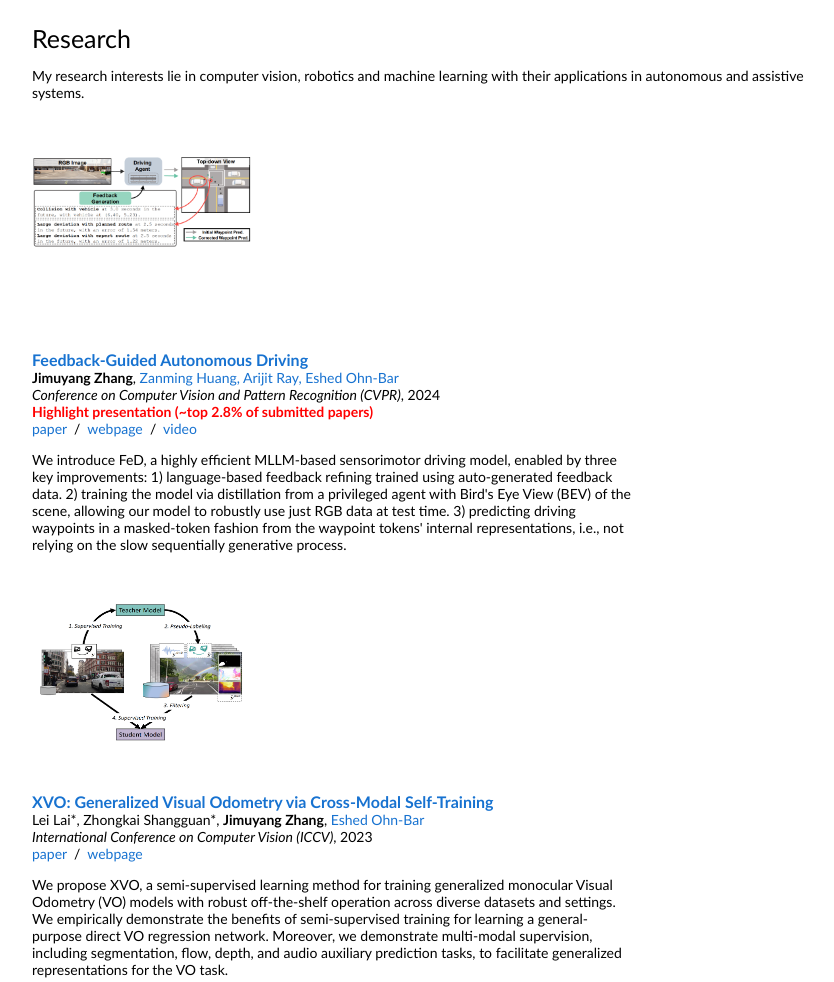
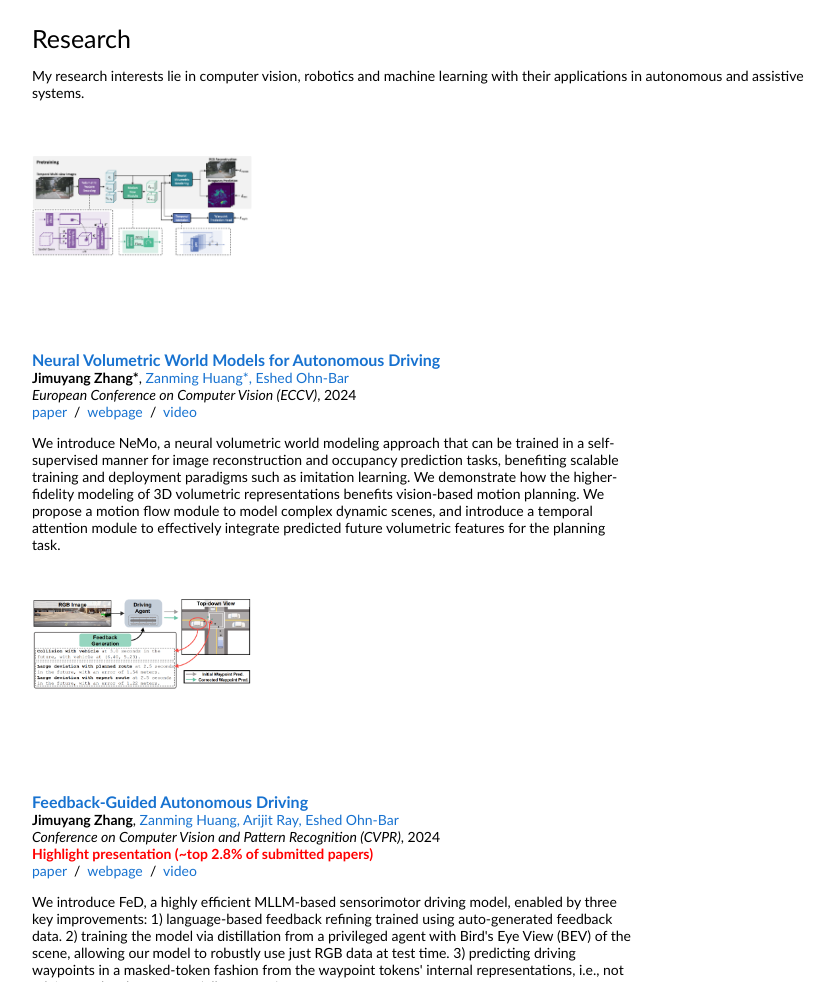
Before and after one commit to Jimuyangz/Jimuyangz.github.io, a plain HTML site: page index.html in a window 1280 px wide. Shown: the part 636-1618 px from the top of the page, without its empty margins (228-1062 px from the left). Drawn offline with Linux system fonts and the light colour scheme.

Commit message:
Update index.html

```diff
--- a/index.html
+++ b/index.html
@@ -31,7 +31,7 @@
                 <td style="padding:2.5%;width:63%;vertical-align:middle">
                   <p style="text-align:center">
                     <name>Jimuyang Zhang</name>
-                  <p>I am a fourth-year PhD student at Boston University, advised by Prof. <a
+                  <p>I am a fifth-year PhD student at Boston University, advised by Prof. <a
                       href="https://eshed1.github.io/">Eshed Ohn-Bar</a>.
 
                   <p>
@@ -74,6 +74,58 @@
             <tbody>
 
 
+
+
+
+              <tr onmouseout="eccv_2024_stop()" onmouseover="eccv_2024_start()">
+                <td style="padding:20px;width:30%;vertical-align:middle">
+                  <div class="one">
+                    <div class="two" id='eccv_2024_video'><video width=100% muted autoplay loop>
+                        <source src="images_jim/Nemo_vid.mp4" type="video/mp4">
+                        Your browser does not support the video tag.
+                      </video></div>
+                    <div id='eccv_2024_still'><img src='images_jim/Nemo_pic.png' width=100%></div>
+                  </div>
+                  <script type="text/javascript">
+                    function eccv_2024_start() {
+                      document.getElementById('eccv_2024_video').style.display = 'inline';
+                      document.getElementById('eccv_2024_still').style.display = 'none';
+                    }
+
+                    function eccv_2024_stop() {
+                      document.getElementById('eccv_2024_video').style.display = 'none';
+                      document.getElementById('eccv_2024_still').style.display = 'inline';
+                    }
+                    eccv_2024_stop()
+                  </script>
+                </td>
+
+
+
+                <td
+                  style="padding-left:20px;padding-right: 20px; padding-top:10px;padding-bottom: 10px;width:75%;vertical-align:middle">
+                  <a href="https://www.ecva.net/papers/eccv_2024/papers_ECCV/papers/02571.pdf">
+                    <papertitle>Neural Volumetric World Models for Autonomous Driving
+                      </papertitle>
+                  </a>
+                  <br>
+                  <strong>Jimuyang Zhang*</strong>, <a href="https://tzmhuang.github.io/">Zanming Huang*,
+                   <a href="https://scholar.google.com/citations?user=p9zVBV4AAAAJ&hl=en&oi=ao">Eshed Ohn-Bar</a>
+                  <br>
+                  <em>European Conference on Computer Vision (ECCV)</em>, 2024
+                  <br>
+                  <a href="https://www.ecva.net/papers/eccv_2024/papers_ECCV/papers/02571.pdf">paper</a> &nbsp/&nbsp
+                  <a href="https://eccv.ecva.net/virtual/2024/poster/250">webpage</a> &nbsp/&nbsp
+                  <a href="https://youtu.be/HYFvPfyaZfM">video</a>
+                  <p></p>
+                  <p>We introduce NeMo, a neural volumetric world modeling approach that can be trained in a self-supervised manner for image reconstruction and
+                    occupancy prediction tasks, benefiting scalable training and deployment paradigms such as imitation learning. We demonstrate how the higher-fidelity
+                    modeling of 3D volumetric representations benefits vision-based motion planning. We propose a motion flow module to model complex dynamic scenes, and
+                    introduce a temporal attention module to effectively integrate predicted future volumetric features for the planning task.
+                  </p>
+                </td>
+              </tr>
+              <!-- END PAPER NeMo -->
 
 
 
```
